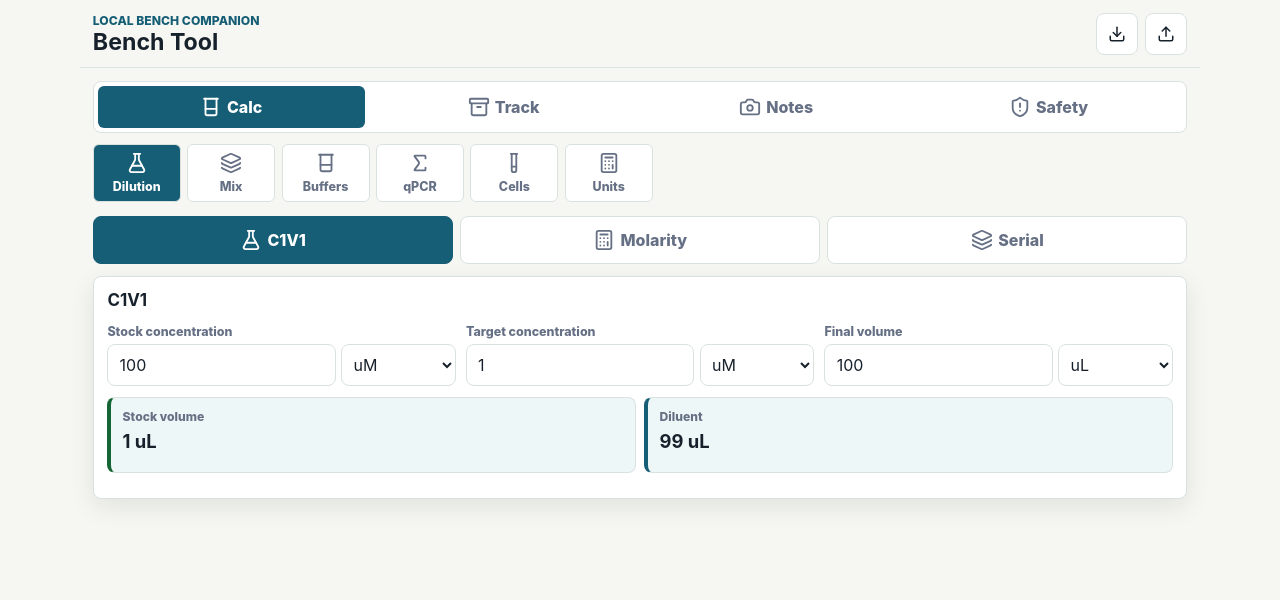
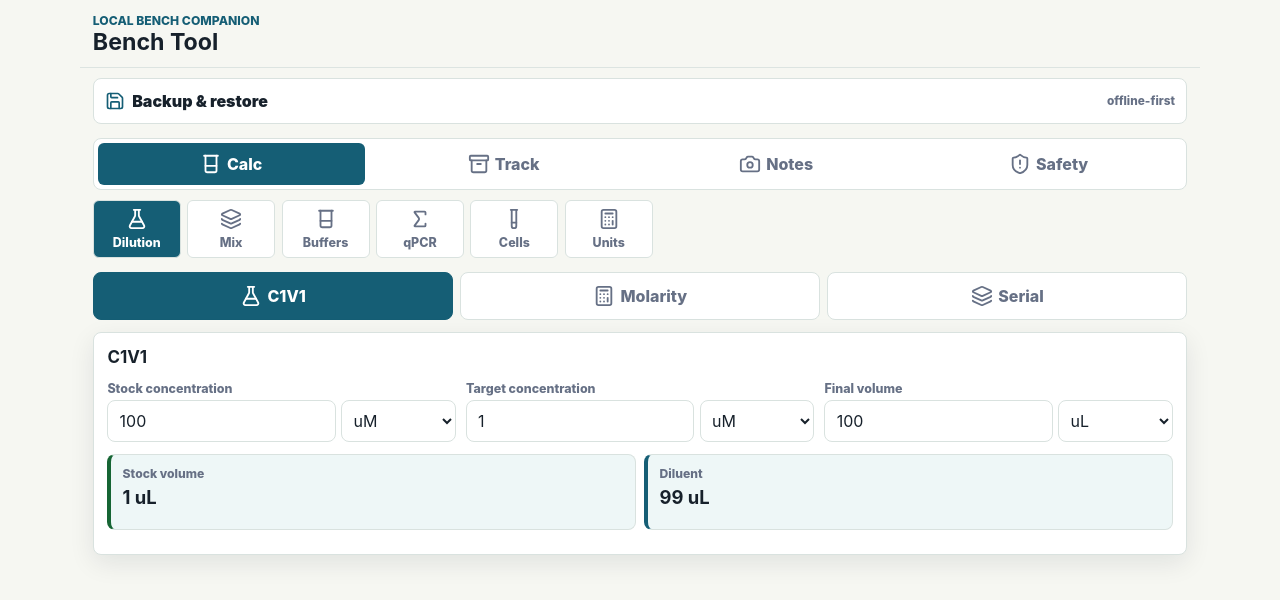
Before and after one commit to daweiliu94/bench-scientist-tool, a React (Vite) app: page / in a window 1280 px wide. Shown: the top 600 px of the page. Built offline with nearby package versions, Linux system fonts and the light colour scheme.

Commit message:
feat: add icloud backup restore flow

```diff
--- a/public/sw.js
+++ b/public/sw.js
@@ -1,4 +1,4 @@
-const CACHE_NAME = "bench-scientist-tool-v3";
+const CACHE_NAME = "bench-scientist-tool-v4";
 const BASE_URL = new URL(self.registration.scope);
 const appUrl = (path) => new URL(path, BASE_URL).pathname;
 const APP_SHELL = [
--- a/src/App.tsx
+++ b/src/App.tsx
@@ -10,6 +10,7 @@ import {
   ClipboardList,
   Download,
   FlaskConical,
+  FolderOpen,
   Home,
   ImagePlus,
   Layers,
@@ -46,7 +47,8 @@ import {
   serialDilution,
   viabilityPercent
 } from "./lib/calculations";
-import { downloadJson, exportBenchData, importBenchData, readFileAsDataUrl, uid, usePersistentState } from "./lib/storage";
+import { exportBenchData, importBenchData, readFileAsDataUrl, saveJsonBackup, uid, usePersistentState } from "./lib/storage";
+import type { BenchData } from "./lib/storage";
 import type {
   BufferRecipe,
   ExperimentLog,
@@ -277,7 +279,10 @@ function App() {
   const [logs, setLogs] = usePersistentState<ExperimentLog[]>("logs", []);
   const [gels, setGels] = usePersistentState<GelRecord[]>("gels", []);
   const [safety, setSafety] = usePersistentState<SafetyRecord[]>("safety", DEFAULT_SAFETY);
-  const importRef = useRef<HTMLInputElement | null>(null);
+  const visibleBenchData = useMemo(
+    () => ({ samples, reagents, buffers, logs, gels, safety }),
+    [samples, reagents, buffers, logs, gels, safety]
+  );
   const activeDefinition = TOOLS.find((tool) => tool.id === activeTool) ?? TOOLS[0];
   const activeGroup = activeDefinition.group;
 
@@ -288,13 +293,6 @@ function App() {
     window.history.replaceState(null, "", nextUrl);
   }
 
-  async function handleImport(file?: File) {
-    if (!file) return;
-    const text = await file.text();
-    importBenchData(JSON.parse(text));
-    window.location.reload();
-  }
-
   return (
     <main className="app-shell">
       <header className="topbar">
@@ -302,12 +300,9 @@ function App() {
           <p className="eyebrow">Local bench companion</p>
           <h1>Bench Tool</h1>
         </div>
-        <div className="top-actions">
-          <IconButton label="Export backup" icon={Download} onClick={() => downloadJson(`bench-tool-${today()}.json`, exportBenchData())} />
-          <IconButton label="Import backup" icon={Upload} onClick={() => importRef.current?.click()} />
-          <input ref={importRef} className="hidden-input" type="file" accept="application/json" onChange={(event) => handleImport(event.target.files?.[0])} />
-        </div>
       </header>
+
+      <DataBackupPanel data={visibleBenchData} />
 
       <nav className="group-tabs" aria-label="Tool groups">
         {GROUPS.map((group) => {
@@ -350,6 +345,84 @@ function App() {
         setSafety={setSafety}
       />
     </main>
+  );
+}
+
+function DataBackupPanel(props: { data: BenchData }) {
+  const importRef = useRef<HTMLInputElement | null>(null);
+  const [backupStatus, setBackupStatus] = useState("Offline data stays on this iPhone. Back up a JSON copy to the iCloud Drive or Files folder you choose.");
+
+  async function handleBackup(mode: "backup" | "folder") {
+    const filename = `bench-tool-${today()}.json`;
+    const prompt =
+      mode === "folder"
+        ? "Choose the new iCloud Drive or Files folder in the save sheet."
+        : "Choose the iCloud Drive or Files folder for this backup.";
+    setBackupStatus(prompt);
+
+    try {
+      const result = await saveJsonBackup(filename, exportBenchData(props.data));
+      setBackupStatus(
+        result === "shared"
+          ? `Backup ready: ${filename}. Restore from that JSON to bring back the same visible records.`
+          : `Downloaded ${filename}. Move it into iCloud Drive or your preferred Files folder.`
+      );
+    } catch (error) {
+      if (error instanceof DOMException && error.name === "AbortError") {
+        setBackupStatus("Backup canceled. Your offline data is still unchanged on this iPhone.");
+        return;
+      }
+      console.warn("Could not save Bench Tool backup", error);
+      setBackupStatus("Could not start the backup. Try again, or use Restore only when you already have a JSON backup.");
+    }
+  }
+
+  async function handleImport(file?: File) {
+    if (!file) return;
+    setBackupStatus(`Restoring ${file.name}...`);
+    try {
+      const text = await file.text();
+      importBenchData(JSON.parse(text));
+      setBackupStatus("Restore complete. Reloading the app with the backup data...");
+      window.location.reload();
+    } catch (error) {
+      console.warn("Could not restore Bench Tool backup", error);
+      setBackupStatus(error instanceof Error ? error.message : "Could not restore that backup file.");
+    }
+  }
+
+  return (
+    <details className="backup-details">
+      <summary>
+        <Save aria-hidden="true" />
+        <span>Backup & restore</span>
+        <small>offline-first</small>
+      </summary>
+      <div className="backup-panel">
+        <p>{backupStatus}</p>
+        <div className="backup-actions">
+          <ActionButton icon={Download} variant="primary" onClick={() => handleBackup("backup")}>
+            Back up to iCloud
+          </ActionButton>
+          <ActionButton icon={FolderOpen} onClick={() => handleBackup("folder")}>
+            Change folder
+          </ActionButton>
+          <ActionButton icon={Upload} onClick={() => importRef.current?.click()}>
+            Restore from iCloud
+          </ActionButton>
+        </div>
+        <input
+          ref={importRef}
+          className="hidden-input"
+          type="file"
+          accept=".json,application/json"
+          onChange={(event) => {
+            handleImport(event.target.files?.[0]);
+            event.currentTarget.value = "";
+          }}
+        />
+      </div>
+    </details>
   );
 }
 
--- a/src/lib/storage.ts
+++ b/src/lib/storage.ts
@@ -1,6 +1,11 @@
 import { useEffect, useState } from "react";
 
 const PREFIX = "bench-tool:";
+export const BENCH_DATA_KEYS = ["samples", "reagents", "buffers", "logs", "gels", "safety"] as const;
+
+export type BenchDataKey = (typeof BENCH_DATA_KEYS)[number];
+export type BenchData = Partial<Record<BenchDataKey, unknown>>;
+export type BackupSaveResult = "shared" | "downloaded";
 
 export function uid(prefix = "id") {
   return `${prefix}-${Date.now().toString(36)}-${Math.random().toString(36).slice(2, 8)}`;
@@ -28,17 +33,29 @@ export function usePersistentState<T>(key: string, initialValue: T) {
   return [value, setValue] as const;
 }
 
-export function exportBenchData() {
-  const data: Record<string, unknown> = {};
-  for (let index = 0; index < window.localStorage.length; index += 1) {
-    const key = window.localStorage.key(index);
-    if (!key?.startsWith(PREFIX)) continue;
-    const raw = window.localStorage.getItem(key);
-    if (!raw) continue;
-    data[key.replace(PREFIX, "")] = JSON.parse(raw);
-  }
+function storageKey(key: BenchDataKey) {
+  return `${PREFIX}${key}`;
+}
+
+function isBenchDataKey(key: string): key is BenchDataKey {
+  return BENCH_DATA_KEYS.includes(key as BenchDataKey);
+}
+
+function readBenchDataFromStorage() {
+  const data: BenchData = {};
+  BENCH_DATA_KEYS.forEach((key) => {
+    const raw = window.localStorage.getItem(storageKey(key));
+    if (!raw) return;
+    data[key] = JSON.parse(raw);
+  });
+  return data;
+}
+
+export function exportBenchData(visibleData?: BenchData) {
+  const data = visibleData ?? readBenchDataFromStorage();
   return {
     app: "bench-scientist-tool",
+    schemaVersion: 1,
     exportedAt: new Date().toISOString(),
     data
   };
@@ -48,20 +65,52 @@ export function importBenchData(payload: unknown) {
   if (!payload || typeof payload !== "object" || !("data" in payload)) {
     throw new Error("Backup file is not a Bench Scientist Tool export.");
   }
-  const data = (payload as { data: Record<string, unknown> }).data;
-  Object.entries(data).forEach(([key, value]) => {
-    window.localStorage.setItem(`${PREFIX}${key}`, JSON.stringify(value));
+  const data = (payload as { data: unknown }).data;
+  if (!data || typeof data !== "object" || Array.isArray(data)) {
+    throw new Error("Backup file does not contain Bench Scientist Tool data.");
+  }
+
+  const entries = Object.entries(data).filter(([key]) => isBenchDataKey(key));
+  if (entries.length === 0) {
+    throw new Error("Backup file does not contain any restorable Bench Tool records.");
+  }
+
+  BENCH_DATA_KEYS.forEach((key) => {
+    window.localStorage.removeItem(storageKey(key));
+  });
+  entries.forEach(([key, value]) => {
+    window.localStorage.setItem(storageKey(key as BenchDataKey), JSON.stringify(value));
   });
 }
 
-export function downloadJson(filename: string, value: unknown) {
-  const blob = new Blob([JSON.stringify(value, null, 2)], { type: "application/json" });
+function downloadBlob(filename: string, blob: Blob) {
   const url = URL.createObjectURL(blob);
   const link = document.createElement("a");
   link.href = url;
   link.download = filename;
   link.click();
   URL.revokeObjectURL(url);
+}
+
+export function downloadJson(filename: string, value: unknown) {
+  downloadBlob(filename, new Blob([JSON.stringify(value, null, 2)], { type: "application/json" }));
+}
+
+export async function saveJsonBackup(filename: string, value: unknown): Promise<BackupSaveResult> {
+  const file = new File([JSON.stringify(value, null, 2)], filename, { type: "application/json" });
+  const shareData = {
+    title: "Bench Tool backup",
+    text: "Save this JSON backup to iCloud Drive or Files.",
+    files: [file]
+  };
+
+  if (typeof navigator !== "undefined" && navigator.canShare?.({ files: [file] }) && navigator.share) {
+    await navigator.share(shareData);
+    return "shared";
+  }
+
+  downloadBlob(filename, file);
+  return "downloaded";
 }
 
 export function readFileAsDataUrl(file: File) {
--- a/src/styles.css
+++ b/src/styles.css
@@ -157,6 +157,68 @@ code {
   align-items: center;
   gap: 0.45rem;
   flex-wrap: wrap;
+}
+
+.backup-details {
+  margin: 0.65rem 0 0.55rem;
+  border: 1px solid var(--line);
+  border-radius: 8px;
+  background: var(--surface);
+}
+
+.backup-details summary {
+  display: flex;
+  align-items: center;
+  gap: 0.45rem;
+  min-height: 44px;
+  padding: 0.55rem 0.7rem;
+  color: var(--ink);
+  font-weight: 900;
+  cursor: pointer;
+  list-style: none;
+}
+
+.backup-details summary::-webkit-details-marker {
+  display: none;
+}
+
+.backup-details summary svg {
+  width: 20px;
+  height: 20px;
+  color: var(--primary);
+  flex: 0 0 auto;
+}
+
+.backup-details summary small {
+  margin-left: auto;
+  color: var(--muted);
+  font-size: 0.74rem;
+  font-weight: 800;
+}
+
+.backup-panel {
+  display: grid;
+  gap: 0.55rem;
+  border-top: 1px solid var(--line);
+  padding: 0.65rem;
+}
+
+.backup-panel p {
+  margin: 0;
+  color: var(--muted);
+  font-size: 0.86rem;
+  font-weight: 750;
+  line-height: 1.4;
+}
+
+.backup-actions {
+  display: flex;
+  gap: 0.45rem;
+  flex-wrap: wrap;
+}
+
+.backup-actions .action {
+  flex: 1 1 150px;
 }
 
 .group-tabs {
@@ -741,6 +803,30 @@ code {
     display: none;
   }
 
+  .backup-details {
+    margin: 0.45rem 0 0.5rem;
+  }
+
+  .backup-details summary {
+    min-height: 48px;
+    padding: 0.55rem 0.6rem;
+  }
+
+  .backup-details summary svg {
+    width: 22px;
+    height: 22px;
+  }
+
+  .backup-actions {
+    display: grid;
+    grid-template-columns: 1fr;
+  }
+
+  .backup-actions .action {
+    width: 100%;
+    min-height: 48px;
+  }
+
   .icon-button {
     width: 48px;
     height: 48px;
```
Also changed, not shown: 2 other files (tests, documents, lock files or other folders).
